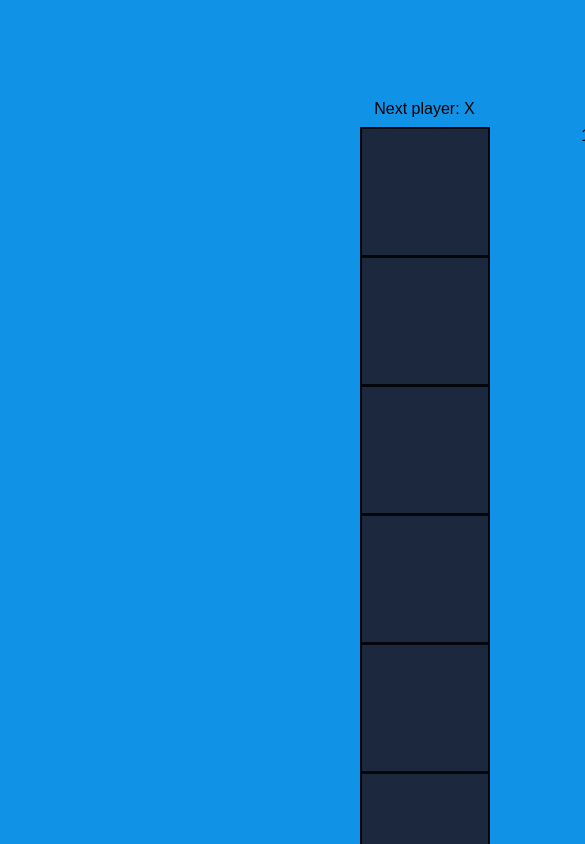
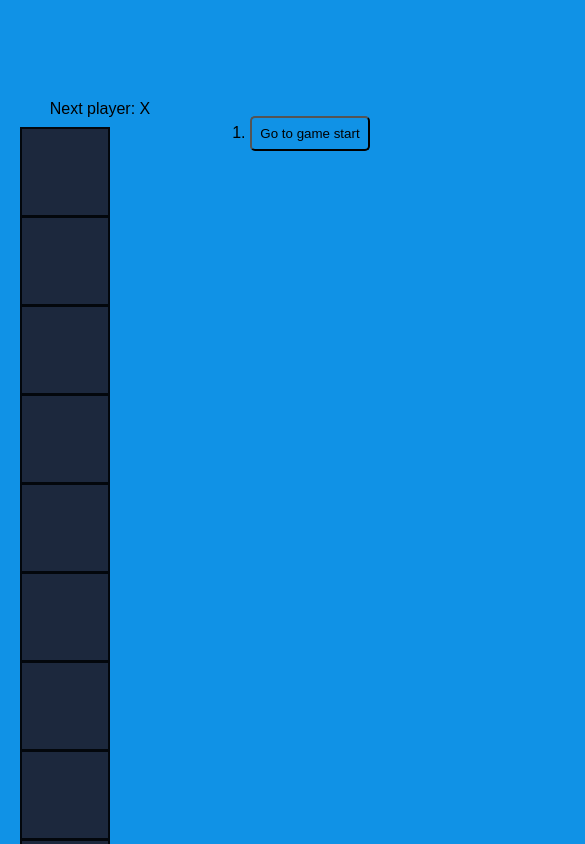
Before and after one commit to Kieran-en/tic-tac-toe, a React (Create React App) app: page / in a window 390 px wide. Shown: the top 844 px of the page, 585 px wide, since content can reach past the window. Built offline with nearby package versions, Linux system fonts and the light colour scheme.

Commit message:
fixing display on mobile

```diff
--- a/src/index.css
+++ b/src/index.css
@@ -106,3 +106,24 @@ body {
   height: 40px;
   border-radius: 5px;
 }
+
+@media screen and (max-width: 600px) {
+  .game {
+    margin: 100px 0px ;
+  }
+  .square {
+    width: 90px;
+    height: 90px;
+    font-size: 40px;
+  }
+  .space {
+    margin-bottom: 5px;
+  }
+  .manage-game {
+    width: 120px;
+    height: 35px;
+  }
+  .board {
+    margin-right: 10px;
+  }
+}
```
